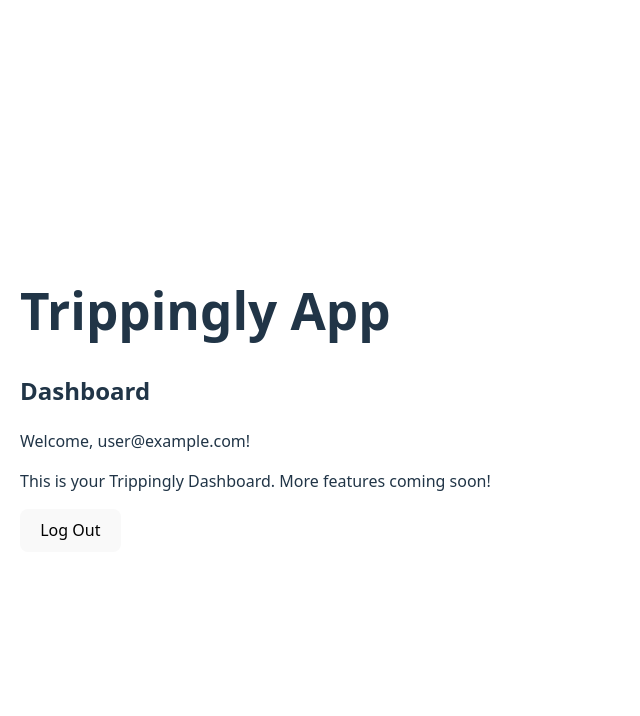
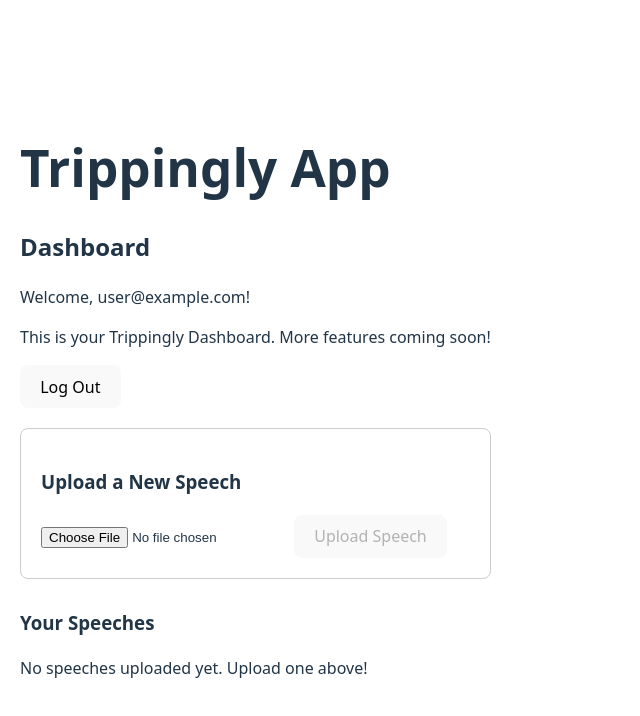
Before and after one commit to benjimouse/Trippingly, a React (Vite) app in the folder frontend/: page /dashboard in a window 1280 px wide. Shown: the top 716 px of the page, without its empty margins (0-640 px from the left). Built offline with nearby package versions, Linux system fonts and the light colour scheme; no server answers; sample sign-in values are in the browser's storage.

Commit message:
feat: Frontend UI for speech upload and client-side file validation
This commit adds the SpeechUploadForm component with file input,
client-side validation for .txt file type and empty files, and
a basic simulation of the upload process.

See #6 for more details.

```diff
--- a/frontend/src/components/Dashboard.jsx
+++ b/frontend/src/components/Dashboard.jsx
@@ -2,6 +2,7 @@
 import React from 'react';
 import { useAuth } from '../context/AuthContext';
 import { useNavigate } from 'react-router-dom';
+import SpeechUploadForm from './SpeechUploadForm';
 
 const Dashboard = () => {
   const { currentUser, logout } = useAuth();
@@ -23,6 +24,13 @@ const Dashboard = () => {
       {currentUser && <p>Welcome, {currentUser.email}!</p>}
       <p>This is your Trippingly Dashboard. More features coming soon!</p>
       <button onClick={handleLogout}>Log Out</button>
+      <SpeechUploadForm />
+
+      {/* This is where your list of speeches will eventually appear */}
+      <div style={{ marginTop: '30px' }}>
+        <h3>Your Speeches</h3>
+        <p>No speeches uploaded yet. Upload one above!</p>
+      </div>
     </div>
   );
 };
--- /dev/null
+++ b/frontend/src/components/SpeechUploadForm.jsx
@@ -0,0 +1,106 @@
+// src/components/SpeechUploadForm.jsx
+import React, { useState } from 'react';
+import { useAuth } from '../context/AuthContext'; // To get currentUser
+
+const SpeechUploadForm = () => {
+  const { currentUser } = useAuth();
+  const [selectedFile, setSelectedFile] = useState(null);
+  const [fileName, setFileName] = useState('');
+  const [message, setMessage] = useState(''); // For success/error messages
+  const [isLoading, setIsLoading] = useState(false);
+
+  const handleFileChange = (event) => {
+    const file = event.target.files[0];
+    if (file) {
+      // --- Client-side validation ---
+      // 1. Check file type
+      if (file.type !== 'text/plain') {
+        setMessage('Invalid file type. Please upload a .txt file.');
+        setSelectedFile(null);
+        setFileName('');
+        return;
+      }
+      // 2. Check for empty file
+      if (file.size === 0) {
+        setMessage('Cannot upload an empty file. Please provide content.');
+        setSelectedFile(null);
+        setFileName('');
+        return;
+      }
+
+      setSelectedFile(file);
+      setFileName(file.name);
+      setMessage(''); // Clear previous messages
+    } else {
+      setSelectedFile(null);
+      setFileName('');
+      setMessage('');
+    }
+  };
+
+  const handleUpload = async () => {
+    if (!selectedFile) {
+      setMessage('Please select a file to upload.');
+      return;
+    }
+    if (!currentUser) {
+      setMessage('You must be logged in to upload a speech.');
+      return;
+    }
+
+    setIsLoading(true);
+    setMessage('');
+
+    const reader = new FileReader();
+
+    reader.onload = async (e) => {
+      const fileContent = e.target.result;
+      const speechName = fileName.replace(/\.txt$/, ''); // Derive name from filename
+
+      // --- Send to backend (placeholder for now) ---
+      try {
+        // Placeholder: In a real scenario, you'd send this to your Cloud Function
+        console.log('Simulating upload...');
+        console.log('Speech Name:', speechName);
+        console.log('Speech Content (first 100 chars):', fileContent.substring(0, 100) + '...');
+
+        // For now, let's pretend it was successful after a delay
+        await new Promise(resolve => setTimeout(resolve, 1500)); // Simulate network delay
+        setMessage(`"${speechName}" uploaded successfully! (Simulated)`);
+        setSelectedFile(null); // Clear selected file after 'upload'
+        setFileName('');
+      } catch (error) {
+        setMessage('Error during upload simulation. Check console.');
+        console.error('Upload simulation error:', error);
+      } finally {
+        setIsLoading(false);
+      }
+    };
+
+    reader.onerror = () => {
+      setMessage('Error reading file.');
+      setIsLoading(false);
+    };
+
+    reader.readAsText(selectedFile); // Read the file as plain text
+  };
+
+  return (
+    <div style={{ border: '1px solid #ccc', padding: '20px', borderRadius: '8px', marginTop: '20px' }}>
+      <h3>Upload a New Speech</h3>
+      <input
+        type="file"
+        accept=".txt" // Suggests only .txt files in file picker
+        onChange={handleFileChange}
+      />
+      {fileName && <p>Selected file: {fileName}</p>}
+      <button onClick={handleUpload} disabled={isLoading || !selectedFile}>
+        {isLoading ? 'Uploading...' : 'Upload Speech'}
+      </button>
+      {message && <p style={{ color: message.includes('successfully') ? 'green' : 'red' }}>{message}</p>}
+      {!currentUser && <p style={{ color: 'orange' }}>Please log in to upload speeches.</p>}
+    </div>
+  );
+};
+
+export default SpeechUploadForm;
--- a/frontend/src/firebase.js
+++ b/frontend/src/firebase.js
@@ -16,7 +16,6 @@ const firebaseConfig = {
   measurementId: import.meta.env.VITE_MEASUREMENT_ID
 };
 
-console.log("Firebase Config:", firebaseConfig);
 
 // Initialize Firebase
 const app = initializeApp(firebaseConfig);
```
